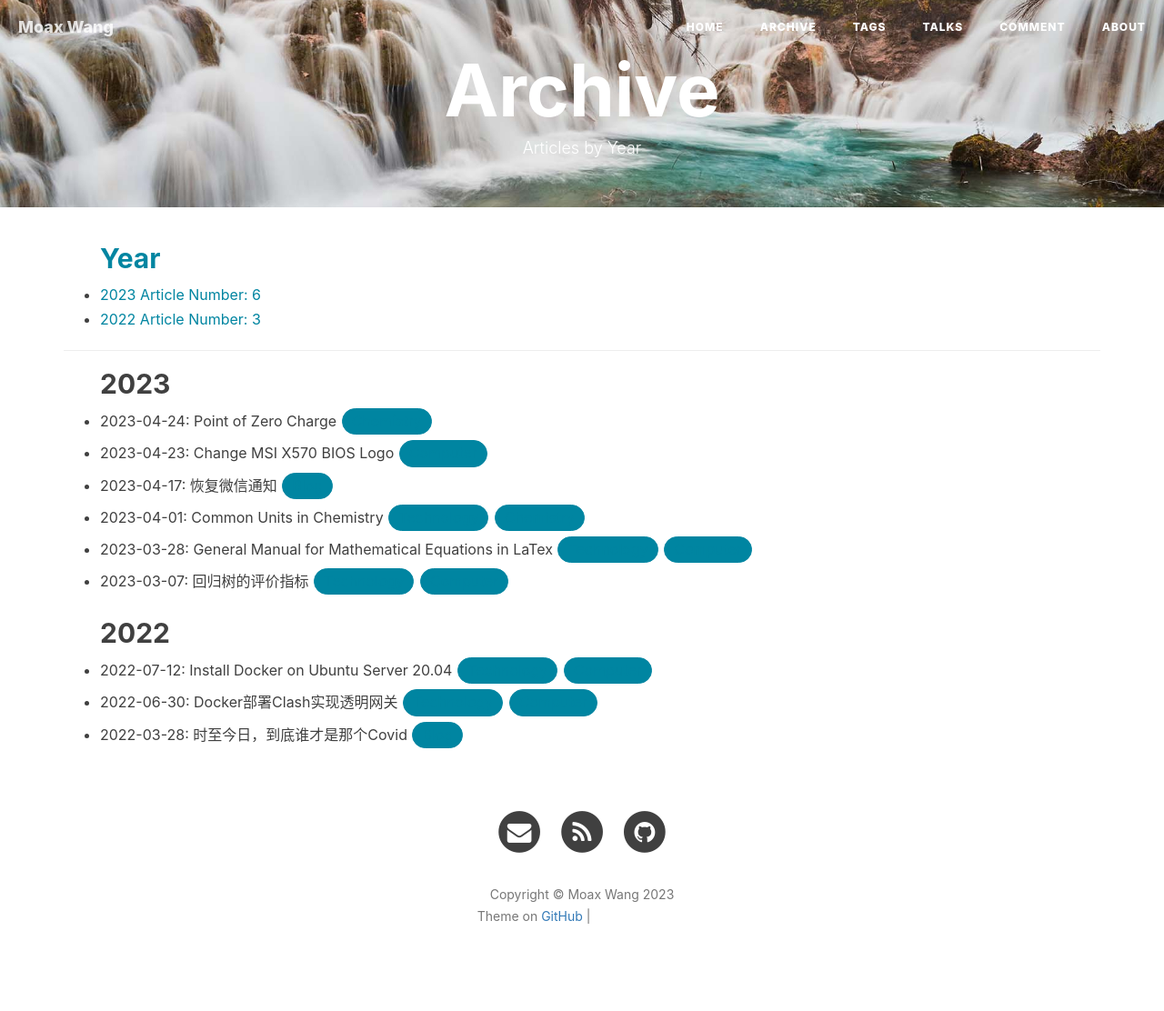
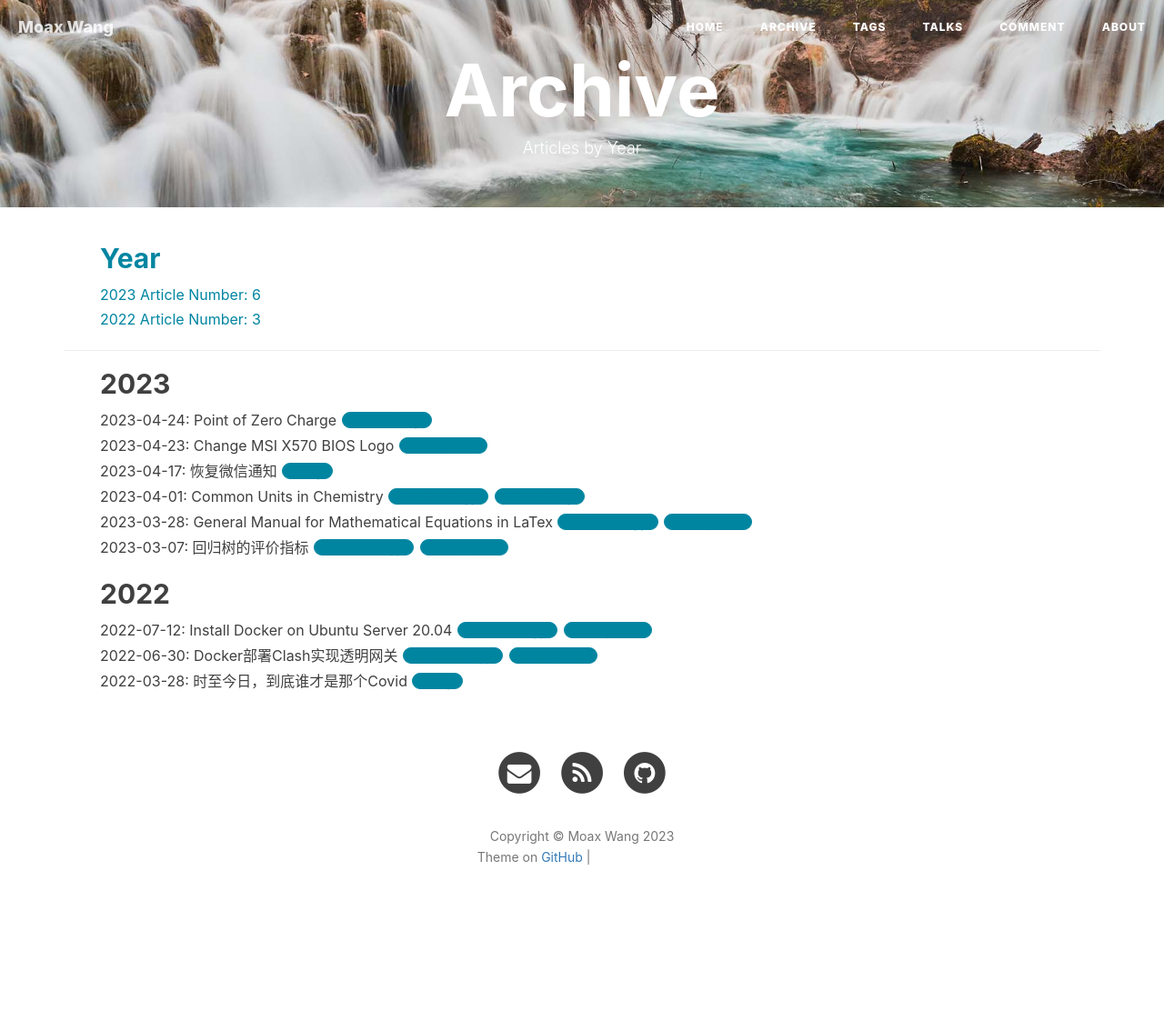
Before and after one commit to WinchellWang/winchellwang.github.io, a Jekyll site: the page built from 1archive.html, in a window 1280 px wide. Shown: the whole page at 91% size. Built offline with Jekyll 4.4.1, drawn with Linux system fonts in a browser that asks for light colours; nearby versions of some CDN libraries; comment, search, counter and statistics services are not loaded; after the commit the page ends 1047 px from its top, so only the background shows below that; grey boxes are pictures that could not be loaded.

Commit message:
Update 1archive.html

```diff
--- a/1archive.html
+++ b/1archive.html
@@ -25,8 +25,8 @@ permalink: /archive/
 		color: #fff;
 		border-radius: 999em;
 		padding: 0 10px;
-		/* line-height: 24px; */
-		text-decoration: none;
+		line-height: 16px;
+		/* text-decoration: none; */
 		margin: 0 1px;
 		margin-bottom: 6px;
 	}
@@ -34,12 +34,10 @@ permalink: /archive/
 	.archive_tag:hover{
 		text-decoration: none;
 	}
+
 	</style>
 
 </header>
-
-
-
 
 <div class="container">
 <ul>
@@ -50,7 +48,7 @@ permalink: /archive/
 	{% assign prevyear = post.previous.date | date: "%Y" %}
 	{% assign counter = counter | plus: 1 %}
 	{% if thisyear != prevyear %}
-	<li>
+	<li style="list-style:none">
 		<a href="#{{ post.date | date: '%Y' }}">
 			<font color="#0085a1">{{ thisyear }} Article Number: {{ counter }}</font>
 		</a>
@@ -72,7 +70,7 @@ permalink: /archive/
 		<h2 id="{{ post.date | date: '%Y'}}">{{ post.date | date: '%Y' }}</h2>
 	{% endif %}
 	{% endunless %}
-	<li>{{ post.date | date:"%Y-%m-%d:" }}
+	<li style="list-style:none">{{ post.date | date:"%Y-%m-%d:" }}
 	<a href="{{ post.url }}" target="_blank">{{ post.title }}</a>
 	{% for tag in post.tags %}
 	<a class="archive_tag" href="#{{ tag }}" title="{{ tag }}" target="_blank">
```
